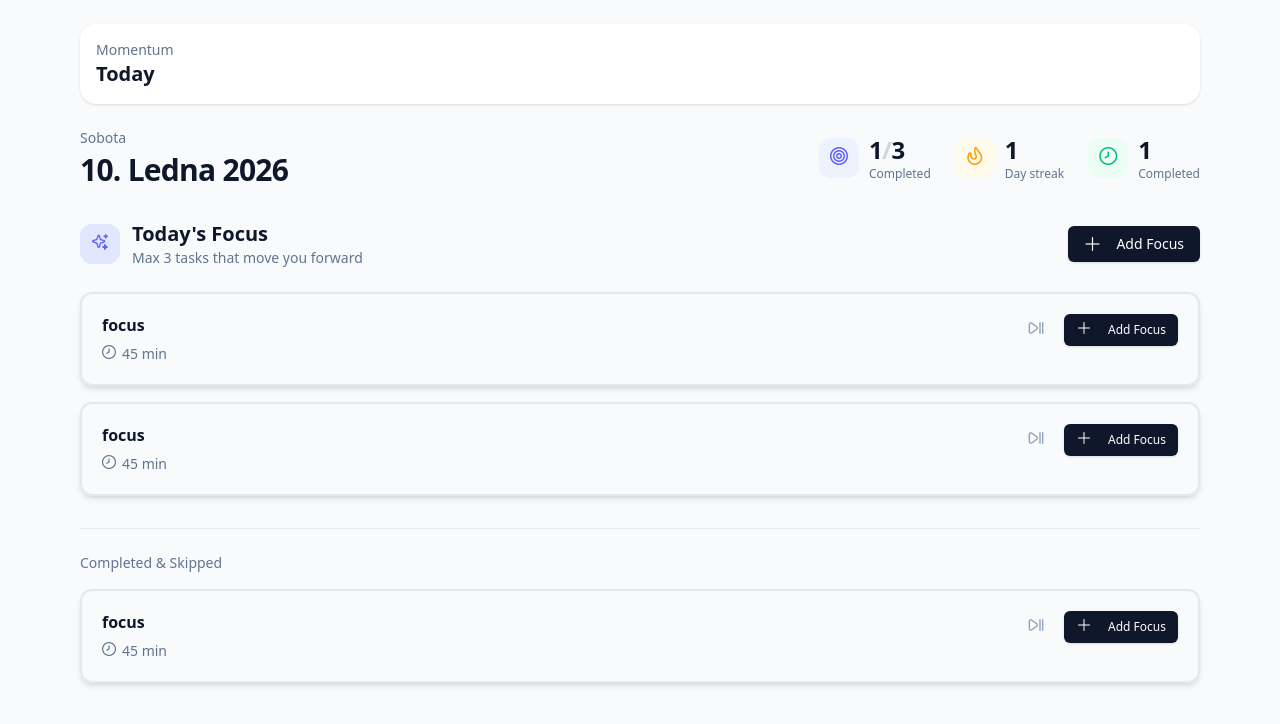
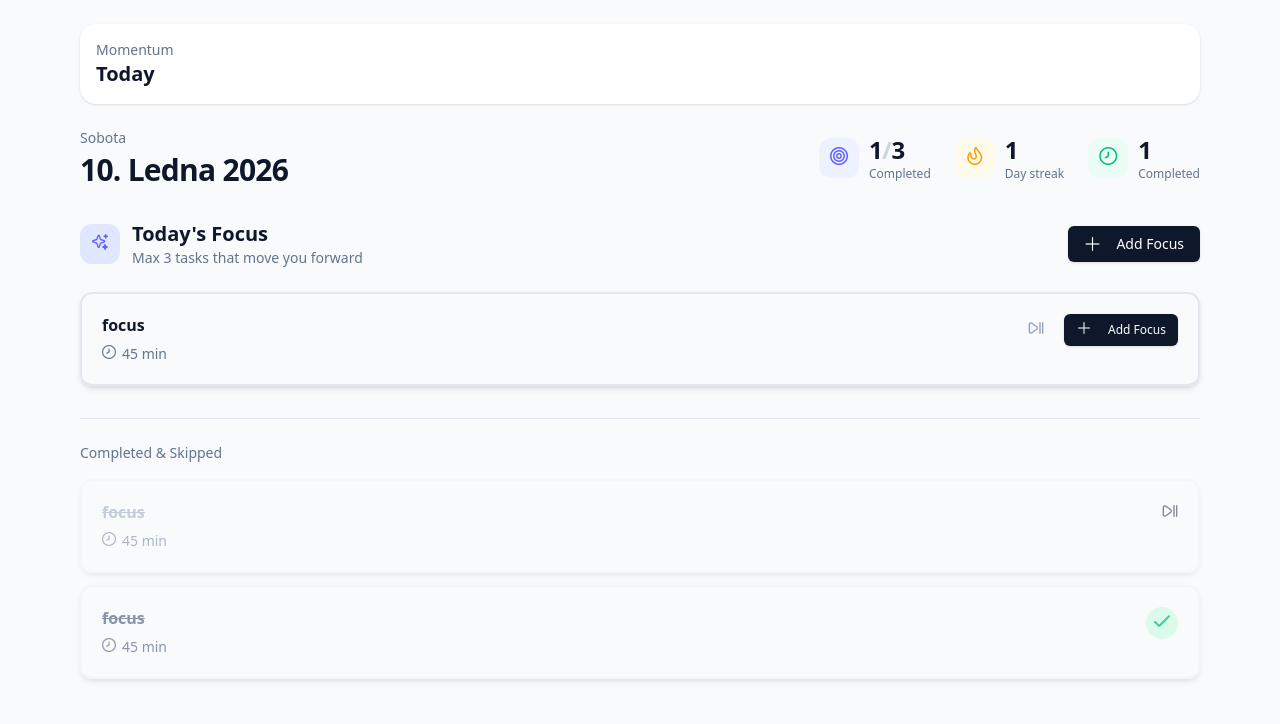
Before and after one commit to gregustomas/momentum, a React (Vite) app: page / in a window 1280 px wide. Shown: the top 724 px of the page. Built offline with nearby package versions, Linux system fonts and the light colour scheme.

Commit message:
feat: add FocusCard states

```diff
--- a/src/components/Focus.jsx
+++ /dev/null
@@ -1,34 +0,0 @@
-import React from "react";
-
-function Focus({ name = "focus", time = 45, project }) {
-  return (
-    <div className="p-5 rounded-xl border-2 border-slate-200 shadow-md text-card-foreground">
-      <div className="flex items-start justify-between gap-4">
-        <div className="flex-1">
-          {project && (
-            <div className="gap-1 inline-flex items-center rounded-md px-2.5 py-0.5 transition-colors focus:outline-none focus:ring-2 focus:ring-ring focus:ring-offset-2 mb-2.5 text-xs font-medium border bg-indigo-50 text-indigo-700 border-indigo-200">
-              <i class="fi fi-rr-folder-open"></i>
-              {project}
-            </div>
-          )}
-          <h3 className="font-semibold text-slate-900 leading-snug">{name}</h3>
-          <div className="flex items-center gap-1.5 mt-2 text-sm text-slate-500">
-            <i class="fi fi-rr-clock"></i>
-            <span>{time} min</span>
-          </div>
-        </div>
-        <div className="flex gap-2 items-center">
-          <button className="inline-flex items-center justify-center gap-2 whitespace-nowrap font-medium transition-colors focus-visible:outline-none focus-visible:ring-1 focus-visible:ring-ring disabled:pointer-events-none disabled:opacity-50 [&_svg]:pointer-events-none [&_svg]:size-4 [&_svg]:shrink-0 h-8 rounded-md px-3 text-slate-400 hover:text-slate-600 hover:bg-slate-100">
-            <i class="fi fi-rr-play-pause"></i>
-          </button>
-          <button className="inline-flex items-center justify-center gap-2 whitespace-nowrap font-medium transition-colors focus-visible:outline-none focus-visible:ring-1 focus-visible:ring-ring disabled:pointer-events-none disabled:opacity-50 [&_svg]:pointer-events-none [&_svg]:size-4 [&_svg]:shrink-0 h-8 rounded-md px-3 text-xs bg-slate-900 hover:bg-slate-800 text-white shadow-sm">
-            <i className={"fi fi-rr-plus lucide lucide-plus w-4 h-4 mr-2"}></i>
-            Add Focus
-          </button>
-        </div>
-      </div>
-    </div>
-  );
-}
-
-export default Focus;
--- /dev/null
+++ b/src/components/FocusCard.jsx
@@ -0,0 +1,79 @@
+import React from "react";
+
+// status styles
+const UI = {
+  active: {
+    title: "font-semibold text-slate-900 leading-snug",
+    meta: "flex items-center gap-1.5 mt-2 text-sm text-slate-500",
+    project:
+      "gap-1 inline-flex items-center rounded-md px-2.5 py-0.5 transition-colors focus:outline-none focus:ring-2 focus:ring-ring focus:ring-offset-2 mb-2.5 text-xs font-medium border bg-indigo-50 text-indigo-700 border-indigo-200",
+    card: "p-5 rounded-xl border-2 border-slate-200 shadow-md text-card-foreground",
+  },
+  skipped: {
+    title: "font-semibold leading-snug line-through text-slate-400",
+    meta: "flex items-center gap-1.5 mt-2 text-sm text-slate-500",
+    project:
+      "inline-flex items-center rounded-md px-2.5 py-0.5 transition-colors focus:outline-none focus:ring-2 focus:ring-ring focus:ring-offset-2 mb-2.5 text-xs font-medium border bg-indigo-50 text-indigo-700 border-indigo-200",
+    card: "p-5 rounded-xl border-2 border-slate-100 shadow-md text-card-foreground opacity-50",
+  },
+  completed: {
+    title: "font-semibold leading-snug line-through text-slate-500",
+    meta: "flex items-center gap-1.5 mt-2 text-sm text-slate-500",
+    project:
+      "inline-flex items-center rounded-md px-2.5 py-0.5 transition-colors focus:outline-none focus:ring-2 focus:ring-ring focus:ring-offset-2 mb-2.5 text-xs font-medium border bg-indigo-50 text-indigo-700 border-indigo-200",
+    card: "p-5 rounded-xl border-2 border-slate-100 shadow-md text-card-foreground opacity-75",
+  },
+};
+
+function FocusCard({ title = "focus", time = 45, project, status = "active" }) {
+  const ui = UI[status] ?? UI.active;
+  return (
+    <div className={ui.card}>
+      <div className="flex items-start justify-between gap-4">
+        <div className="flex-1">
+          {/* project label */}
+          {project && (
+            <div className={ui.project}>
+              <i className="fi fi-rr-folder-open"></i>
+              {project}
+            </div>
+          )}
+          {/* title */}
+          <h3 className={ui.title}>{title}</h3>
+          {/* meta */}
+          <div className={ui.meta}>
+            <i className="fi fi-rr-clock"></i>
+            <span>{time} min</span>
+          </div>
+        </div>
+        {/* right side */}
+        {/* active */}
+        {status === "active" && (
+          <div className="flex gap-2 items-center">
+            <button className="cursor-pointer inline-flex items-center justify-center gap-2 whitespace-nowrap font-medium transition-colors focus-visible:outline-none focus-visible:ring-1 focus-visible:ring-ring disabled:pointer-events-none disabled:opacity-50 [&_svg]:pointer-events-none [&_svg]:size-4 [&_svg]:shrink-0 h-8 rounded-md px-3 text-slate-400 hover:text-slate-600 hover:bg-slate-100">
+              <i className="fi fi-rr-play-pause"></i>
+            </button>
+            <button className="cursor-pointer inline-flex items-center justify-center gap-2 whitespace-nowrap font-medium transition-colors focus-visible:outline-none focus-visible:ring-1 focus-visible:ring-ring disabled:pointer-events-none disabled:opacity-50 [&_svg]:pointer-events-none [&_svg]:size-4 [&_svg]:shrink-0 h-8 rounded-md px-3 text-xs bg-slate-900 hover:bg-slate-800 text-white shadow-sm">
+              <i className={"fi fi-rr-plus w-4 h-4 mr-2"}></i>
+              Add Focus
+            </button>
+          </div>
+        )}
+        {/* skipped */}
+        {status === "skipped" && (
+          <div>
+            <i className="fi fi-rr-play-pause"></i>
+          </div>
+        )}
+        {/* completed */}
+        {status === "completed" && (
+          <div className="flex items-center justify-center w-8 h-8 rounded-full bg-emerald-100 text-emerald-500">
+            <i className="fi fi-br-check"></i>
+          </div>
+        )}
+      </div>
+    </div>
+  );
+}
+
+export default FocusCard;
--- a/src/pages/TodayPage.jsx
+++ b/src/pages/TodayPage.jsx
@@ -1,6 +1,6 @@
 import React from "react";
 import StatCard from "../components/StatCard";
-import Focus from "../components/Focus";
+import FocusCard from "../components/FocusCard";
 
 function TodayPage() {
   // return <div className="rounded-2xl bg-white p-6 shadow-sm">Today page</div>;
@@ -61,21 +61,21 @@ function TodayPage() {
             </p>
           </div>
         </div>
-        <button className="inline-flex items-center justify-center gap-2 whitespace-nowrap rounded-md text-sm font-medium transition-colors focus-visible:outline-none focus-visible:ring-1 focus-visible:ring-ring disabled:pointer-events-none disabled:opacity-50 [&_svg]:pointer-events-none [&_svg]:size-4 [&_svg]:shrink-0 h-9 px-4 py-2 bg-slate-900 hover:bg-slate-800 text-white shadow-sm">
+        <button className="cursor-pointer inline-flex items-center justify-center gap-2 whitespace-nowrap rounded-md text-sm font-medium transition-colors focus-visible:outline-none focus-visible:ring-1 focus-visible:ring-ring disabled:pointer-events-none disabled:opacity-50 [&_svg]:pointer-events-none [&_svg]:size-4 [&_svg]:shrink-0 h-9 px-4 py-2 bg-slate-900 hover:bg-slate-800 text-white shadow-sm">
           <i className={"fi fi-rr-plus lucide lucide-plus w-4 h-4 mr-2"}></i>
           Add Focus
         </button>
       </div>
       <div className="space-y-4">
-        <Focus />
-        <Focus />
+        <FocusCard status="active" />
       </div>
       <div className="mt-8 pt-6 border-t border-slate-200">
         <h3 className="text-sm font-medium text-slate-500 mb-4">
           Completed & Skipped
         </h3>
         <div className="space-y-3">
-          <Focus />
+          <FocusCard status="skipped" />
+          <FocusCard status="completed" />
         </div>
       </div>
     </div>
```
